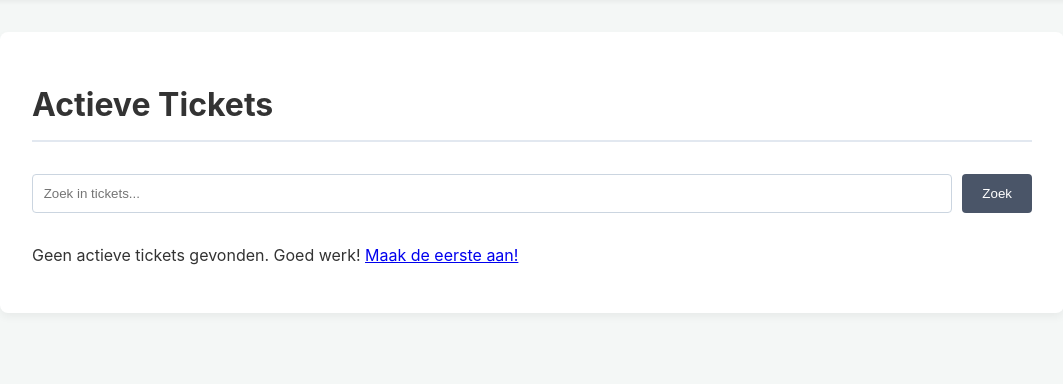
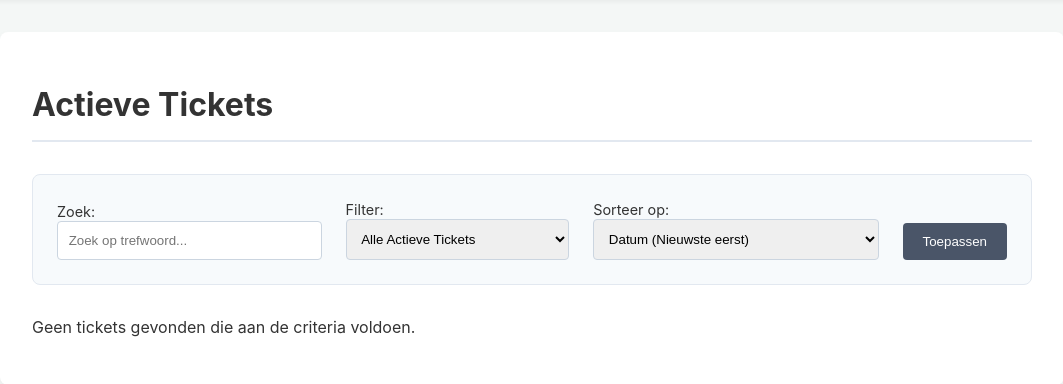
Before and after one commit to ChaoticML/PyDesk, a Flask app: template app/templates/index.html in a window 1280 px wide. Shown: the part 102-486 px from the top of the page, without its empty margins (108-1171 px from the left). Run offline with Flask 3, Linux system fonts and the light colour scheme; the template is opened without the code that fills it, so the values that code supplies are empty.

Commit message:
Geadvanceerd sorteren/filteren, ui fix
oegt een geavanceerd controlepaneel toe aan de ticketlijsten voor sorteren en filteren.

- Sorteer tickets op aanmaakdatum, prioriteit of status.
- Filter tickets op 'Mijn tickets' en 'Niet-toegewezen'.
- Toont de aanmaakdatum nu direct in de ticketlijst voor een beter overzicht.
- De CSS is bijgewerkt om het nieuwe filterpaneel te stijlen

```diff
--- a/app/static/css/style.css
+++ b/app/static/css/style.css
@@ -263,28 +263,47 @@ nav a:hover {
     margin: 0;
     list-style: none;
 }
-.search-container {
+
+/* Filter & Sorteer Paneel */
+.filter-container {
+    background-color: #f7fafc;
+    border: 1px solid #e2e8f0;
+    border-radius: 8px;
+    padding: 1.5em;
     margin-bottom: 2em;
 }
-.search-container form {
+.filter-container form {
     display: flex;
-    gap: 10px;
+    flex-wrap: wrap;
+    gap: 1.5em;
+    align-items: flex-end;
 }
-.search-container input[type="search"] {
+.filter-container .form-group {
+    margin-bottom: 0;
     flex-grow: 1;
+}
+.filter-container label {
+    font-size: 0.9em;
+    margin-bottom: 0.3em;
+}
+.filter-container input,
+.filter-container select {
+    width: 100%;
     padding: 0.8em;
     border: 1px solid #cbd5e0;
     border-radius: 4px;
+    box-sizing: border-box;
 }
-.search-container button {
+.filter-button {
     background-color: #4a5568;
     color: white;
     padding: 0.8em 1.5em;
     border: none;
     border-radius: 4px;
     cursor: pointer;
+    height: fit-content;
 }
-.search-container button:hover {
+.filter-button:hover {
     background-color: #2d3748;
 }
 .assign-button {
--- a/app/templates/index.html
+++ b/app/templates/index.html
@@ -3,12 +3,36 @@
 {% block content %}
     <h1>Actieve Tickets</h1>
 
-    <div class="search-container">
+    <div class="filter-container">
         <form method="get" action="{{ url_for('main.index') }}">
             <input type="hidden" name="user" value="{{ user }}">
             <input type="hidden" name="password" value="{{ password }}">
-            <input type="search" name="search" placeholder="Zoek in tickets..." value="{{ search_query or '' }}">
-            <button type="submit">Zoek</button>
+
+            <div class="form-group">
+                <label for="search">Zoek:</label>
+                <input type="search" id="search" name="search" placeholder="Zoek op trefwoord..." value="{{ search_query or '' }}">
+            </div>
+
+            <div class="form-group">
+                <label for="filter">Filter:</label>
+                <select id="filter" name="filter">
+                    <option value="all" {% if filter_by == 'all' %}selected{% endif %}>Alle Actieve Tickets</option>
+                    <option value="mine" {% if filter_by == 'mine' %}selected{% endif %}>Mijn Tickets</option>
+                    <option value="unassigned" {% if filter_by == 'unassigned' %}selected{% endif %}>Niet-toegewezen</option>
+                </select>
+            </div>
+
+            <div class="form-group">
+                <label for="sort">Sorteer op:</label>
+                <select id="sort" name="sort">
+                    <option value="created_at_desc" {% if sort_by == 'created_at_desc' %}selected{% endif %}>Datum (Nieuwste eerst)</option>
+                    <option value="created_at_asc" {% if sort_by == 'created_at_asc' %}selected{% endif %}>Datum (Oudste eerst)</option>
+                    <option value="priority" {% if sort_by == 'priority' %}selected{% endif %}>Prioriteit (Hoog > Laag)</option>
+                    <option value="status" {% if sort_by == 'status' %}selected{% endif %}>Status</option>
+                </select>
+            </div>
+
+            <button type="submit" class="filter-button">Toepassen</button>
         </form>
     </div>
 
@@ -16,6 +40,7 @@
         <div class="ticket-summary priority-{{ ticket.priority.lower() }}">
             <h3><a href="{{ url_for('main.view_ticket', ticket_id=ticket.id, user=user, password=password) }}">{{ ticket.title }}</a></h3>
             <p>
+                <strong>Aangemaakt:</strong> {{ ticket.created_at | datetimeformat }} |
                 <strong>Status:</strong> {{ ticket.status }} |
                 <strong>Prioriteit:</strong> {{ ticket.priority }} |
                 <strong>Aanvrager:</strong> {{ ticket.requester_name }} |
@@ -23,10 +48,6 @@
             </p>
         </div>
     {% else %}
-        {% if search_query %}
-            <p>Geen tickets gevonden die overeenkomen met uw zoekopdracht.</p>
-        {% else %}
-            <p>Geen actieve tickets gevonden. Goed werk! <a href="{{ url_for('main.create', user=user, password=password) }}">Maak de eerste aan!</a></p>
-        {% endif %}
+        <p>Geen tickets gevonden die aan de criteria voldoen.</p>
     {% endfor %}
 {% endblock %}
```
Also changed, not shown: app/routes_main.py (+52 -8 lines), app/templates/archive.html (+19 -8 lines).
